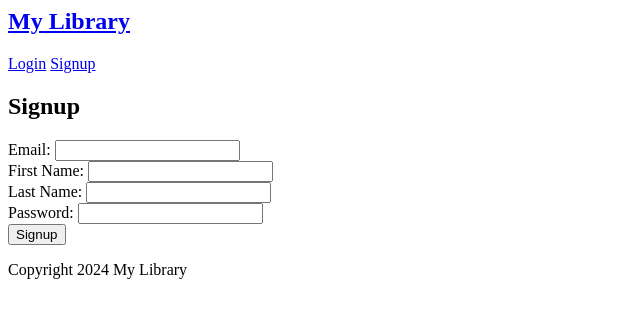
After one commit to ChrisBooth360/my-library, a Node server app: page /api/user/signup in a window 1280 px wide. The commit adds this page. Shown: the top 318 px of the page, without its empty margins (0-640 px from the left). Run offline with Node 20, Linux system fonts and the light colour scheme; some libraries are stand-ins or nearby versions.

Commit message:
Fixed login and signup issues. Added functionality to logout

```diff
--- a/backend/middleware/requireAuth.js
+++ b/backend/middleware/requireAuth.js
@@ -5,25 +5,25 @@ const User = require('../models/userModel')
 
 const requireAuth = async (req, res, next) => {
 
+    const token = req.cookies.jwt;
 
-    // Verify authentication
-    const { authorization } = req.headers
-
-    if(!authorization){
-        return res.status(401).json({error: "Authorization token required"})
+    // Skip authentication for specific routes
+    if (!token && (req.path === '/' || req.path === '/api/user/login' || req.path === '/api/user/signup')) {
+        return next();
     }
 
-    const token = authorization.split(' ')[1]
+    if (!token) {
+        return res.status(401).json({ error: "Authorization token required" });
+    }
 
     try {
-        const {_id} = jwt.verify(token, process.env.SECRET)
-
-        req.user = await User.findOne({_id}).select('firstName email');
-
-        next()
-    } catch (error){
-        console.log(error)
-        res.status(401).json({error: "Request is not authorized"})
+        const { _id } = jwt.verify(token, process.env.SECRET);
+        const user = await User.findOne({ _id }).select('firstName email');
+        req.user = user;
+        next();
+    } catch (error) {
+        console.log(error);
+        res.status(401).json({ error: "Request is not authorized" });
     }
 }
 
--- a/backend/package.json
+++ b/backend/package.json
@@ -14,6 +14,7 @@
   "dependencies": {
     "axios": "^1.6.2",
     "bcrypt": "^5.0.1",
+    "cookie-parser": "^1.4.6",
     "cors": "^2.8.5",
     "dotenv": "^16.3.1",
     "ejs": "^3.1.9",
--- a/backend/routes/userRoutes.js
+++ b/backend/routes/userRoutes.js
@@ -10,7 +10,7 @@ const { route } = require('./bookRoutes')
 const router = express.Router()
 
 // Home route
-router.get('/', async (req, res) => {
+router.get('/', requireAuth, async (req, res) => {
     try {
         // Call renderHome function and pass the user variable
         renderHome(req, res);
@@ -22,14 +22,15 @@ router.get('/', async (req, res) => {
 
 // Signup route
 router.get('/signup', (req, res) => {
-    res.render('signup') // Renders the signup.ejs view
+    res.render('signup', {error: null})  // Renders the signup.ejs view
 })
 
 router.post('/signup', async (req, res) => {
     try {
         console.log('Signup Request Body:', req.body);
         await signupUser(req, res);
-        res.redirect('/my-library'); // Redirect to profile page after successful signup
+        // After successful signup, respond with a success message or status
+        console.log({ success: true, message: 'Signup successful' });
     } catch (error) {
         res.status(400).render('signup', { error: error.message }); // Render signup page with error message
     }
@@ -37,14 +38,17 @@ router.post('/signup', async (req, res) => {
 
 // Login route
 router.get('/login', (req, res) => {
-    res.render('login')  // Renders the login.ejs view
+    res.render('login', {error: null})  // Renders the login.ejs view
 })
 
 router.post('/login', async (req, res) => {
     try {
         console.log('Login Request Body:', req.body);
         await loginUser(req, res);
-        res.redirect('/my-library'); // Redirect to profile page after successful login
+
+        // After successful login, respond with a success message or status
+        console.log({ success: true, message: 'Login successful' });
+
     } catch (error) {
         res.status(400).render('login', { error: error.message }); // Render login page with error message
     }
--- a/backend/server.js
+++ b/backend/server.js
@@ -8,6 +8,9 @@ const ejs = require('ejs')
 const bodyParser = require('body-parser')
 const bookRoutes = require('./routes/bookRoutes');
 const userRoutes = require('./routes/userRoutes')
+const cookieParser = require('cookie-parser');
+const requireAuth = require('./middleware/requireAuth')
+
 
 // Express app
 const app = express()
@@ -17,6 +20,8 @@ app.use(cors());
 app.use(bodyParser.urlencoded({ extended: true })); // Parse form data
 app.use(bodyParser.json()); // Parse JSON data
 app.use(express.json())
+app.use(cookieParser());
+app.use(requireAuth);
 
 app.use((req, res, next) => {
     console.log(req.path, req.method)
@@ -29,8 +34,8 @@ app.set('view engine', 'ejs')
 app.set('views', __dirname + '/views')
 
 // Routes
-app.get('/', (req, res) => {
-    res.render('home');
+app.get('/', requireAuth, (req, res) => {
+    res.render('my-library'); // Redirect to my-library page
 });
 
 app.use('/api/books', bookRoutes)
--- a/backend/views/partials/footer.ejs
+++ b/backend/views/partials/footer.ejs
@@ -4,3 +4,5 @@
 
 </body>
 </html>
+
+<!--end of file-->
--- a/backend/views/partials/header.ejs
+++ b/backend/views/partials/header.ejs
@@ -11,9 +11,9 @@
     <nav>
         <h1><a href="/">My Library</a></h1>
 
-        <% if (user !== undefined && user !== null) { %>
+        <% if (user && user._id) { %>
             <!-- User is logged in -->
-            <a href="/my-library" class="btn">View Profile</a>
+            <a href="/" class="btn">View Profile</a>
             <a href="/api/user/logout" class="btn">Logout</a>
         <% } else { %>
             <!-- User is logged out -->
@@ -22,3 +22,5 @@
         <% } %>
 
     </nav>
+
+<!--end of file-->
--- /dev/null
+++ b/backend/views/signup.ejs
@@ -0,0 +1,29 @@
+<!-- /views/signup.ejs -->
+
+<%- include('partials/header'); -%>
+
+<main>
+    <h2>Signup</h2>
+    <% if (error) { %>
+        <p class="error"><%= error %></p>
+    <% } %>
+    <form action="/api/user/signup" method="post">
+        <label for="email">Email:</label>
+        <input type="email" id="email" name="email" required>
+        <br>
+        <label for="firstName">First Name:</label>
+        <input type="text" id="firstName" name="firstName" required>
+        <br>
+        <label for="lastName">Last Name:</label>
+        <input type="text" id="lastName" name="lastName" required>
+        <br>
+        <label for="password">Password:</label>
+        <input type="password" id="password" name="password" required>
+        <br>
+        <button type="submit">Signup</button>
+    </form>
+</main>
+
+<%- include('partials/footer'); -%>
+
+<!--end of file-->
```
Also changed, not shown: backend/controllers/userController.js (+28 -29 lines), backend/models/blacklistTokenModel.js (deleted, +0 -15 lines), backend/views/home.ejs (deleted, +0 -9 lines), backend/views/login.ejs (added, +23 -0 lines), backend/views/my-library.ejs (+11 -2 lines), 1 other file.
